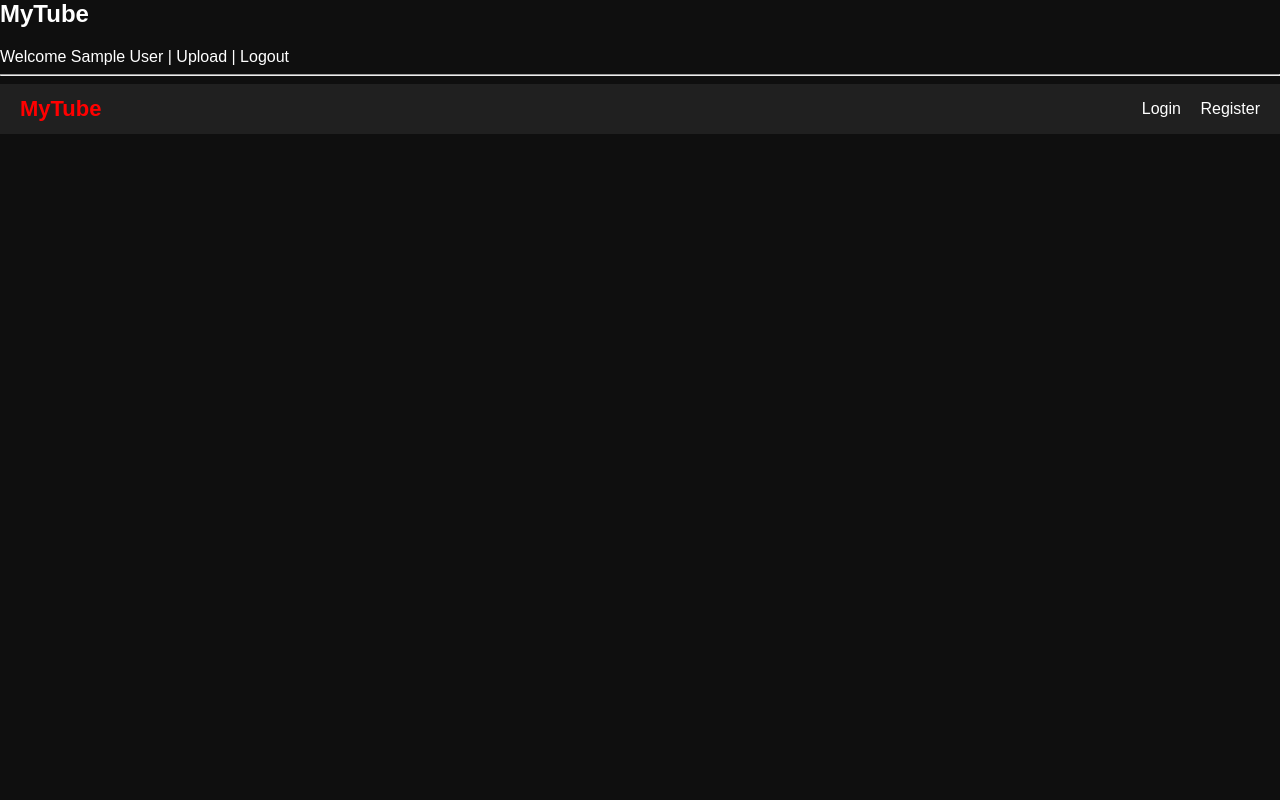
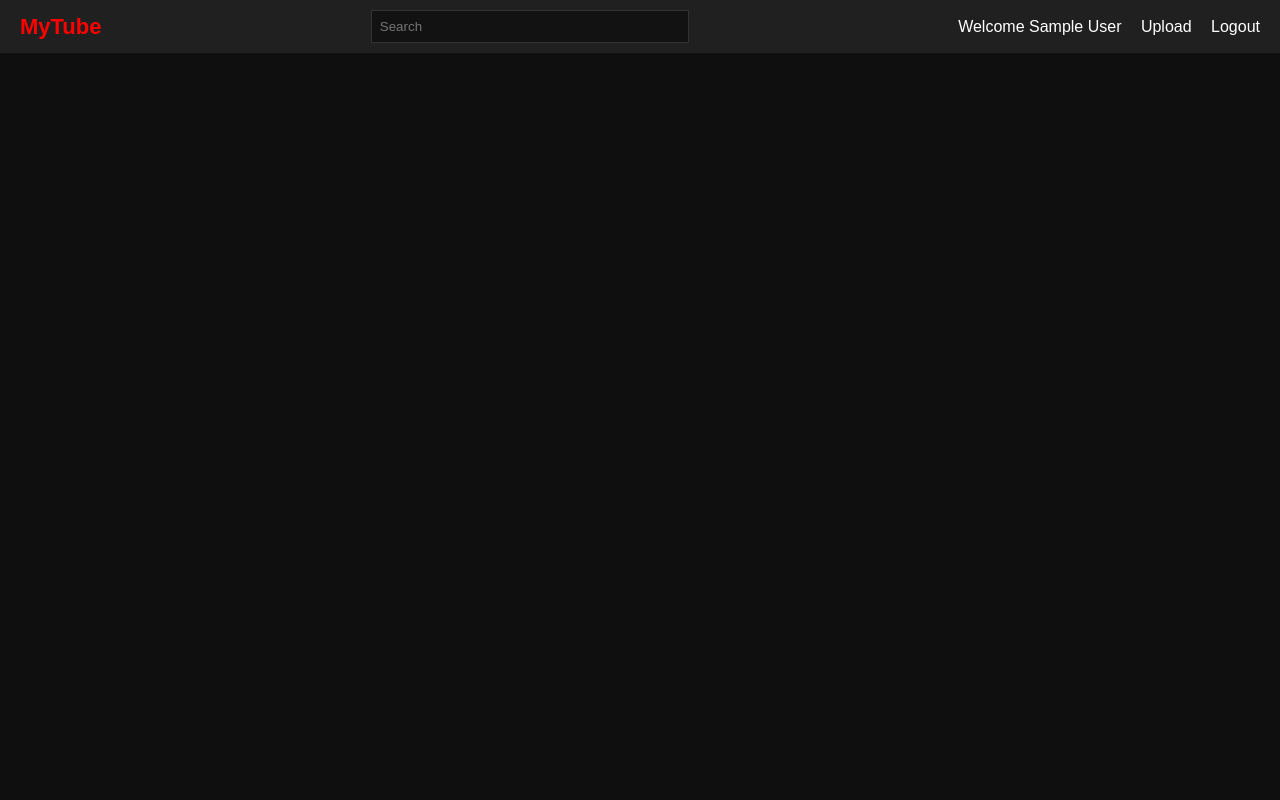
Before and after one commit to rapidcuts05-coder/my-tube, a Flask app: page / in a window 1280 px wide. Run offline with Flask 3, Linux system fonts and the light colour scheme; the visitor is signed in with stand-in values (Sample User, id 1); data comes from the database, SQL or seed files in the repository; data that the repository does not hold is empty.

Commit message:
Update index.html

```diff
--- a/templates/index.html
+++ b/templates/index.html
@@ -1,106 +1,84 @@
-<h2>MyTube</h2>
-
-{% if session.get("user") %}
-Welcome {{session["name"]}} |
-<a href="/upload">Upload</a> |
-<a href="/logout">Logout</a>
-{% else %}
-<a href="/login">Login</a> |
-<a href="/register">Register</a>
-{% endif %}
-
-<hr>
-
-{% for v in videos %}
-
-<a href="/watch/{{v[0]}}">
-<img src="/thumbs/{{v[4]}}" width="200"><br>
-<b>{{v[2]}}</b>
-</a>
-
-<p>{{v[6]}}</p>
-
-<hr>
-
-{% endfor %}
 <!DOCTYPE html>
 <html>
 <head>
-    <meta charset="utf-8">
+<meta charset="UTF-8">
 <title>MyTube</title>
+
 <style>
+
 body {
-            margin: 0;
+    margin:0;
     font-family: Arial, sans-serif;
-            background-color: #0f0f0f;
-            color: white;
+    background:#0f0f0f;
+    color:white;
 }
 
+/* TOP NAVBAR */
+
 .navbar {
-            background-color: #202020;
-            padding: 12px 20px;
-            display: flex;
-            justify-content: space-between;
-            align-items: center;
+    display:flex;
+    align-items:center;
+    justify-content:space-between;
+    background:#202020;
+    padding:10px 20px;
 }
 
 .logo {
-            font-size: 22px;
-            font-weight: bold;
-            color: red;
+    font-size:22px;
+    font-weight:bold;
+    color:red;
 }
 
-        .nav-links a {
-            color: white;
-            margin-left: 15px;
-            text-decoration: none;
+.search-box input {
+    padding:8px;
+    width:300px;
+    background:#121212;
+    border:1px solid #333;
+    color:white;
 }
 
+.nav-right a {
+    color:white;
+    margin-left:15px;
+    text-decoration:none;
+}
+
+/* VIDEO GRID */
+
 .container {
-            padding: 20px;
+    padding:20px;
 }
 
 .video-grid {
-            display: grid;
+    display:grid;
     grid-template-columns: repeat(auto-fill, minmax(250px, 1fr));
-            gap: 20px;
+    gap:20px;
 }
 
 .video-card {
-            background-color: #181818;
-            border-radius: 10px;
-            overflow: hidden;
-            transition: transform 0.2s;
+    background:#181818;
+    padding:10px;
+    border-radius:8px;
+    transition:0.2s;
 }
 
 .video-card:hover {
-            transform: scale(1.05);
+    background:#222;
 }
 
-        .thumbnail {
-            width: 100%;
-            height: 150px;
-            object-fit: cover;
-        }
-
-        .video-info {
-            padding: 10px;
+.video-card img {
+    width:100%;
+    border-radius:6px;
 }
 
 .video-title {
-            font-size: 16px;
-            font-weight: bold;
-            margin-bottom: 5px;
+    margin-top:8px;
+    font-size:16px;
 }
 
 .video-date {
-            font-size: 12px;
-            color: gray;
-        }
-
-        a {
-            text-decoration: none;
-            color: white;
+    font-size:12px;
+    color:gray;
 }
 
 </style>
@@ -109,44 +87,60 @@ Welcome {{session["name"]}} |
 <body>
 
 <div class="navbar">
-    <div class="logo">MyTube</div>
 
-    <div class="nav-links">
-        {% if session.username %}
-            Welcome {{ session.username }}
+    <div class="logo">
+        MyTube
+    </div>
+
+    <div class="search-box">
+        <input placeholder="Search">
+    </div>
+
+    <div class="nav-right">
+
+        {% if session.get("user") %}
+
+            Welcome {{session["name"]}}
+
             <a href="/upload">Upload</a>
             <a href="/logout">Logout</a>
+
         {% else %}
+
             <a href="/login">Login</a>
             <a href="/register">Register</a>
+
         {% endif %}
+
     </div>
+
 </div>
+
 
 <div class="container">
 
 <div class="video-grid">
 
-        {% for video in videos %}
-        <a href="/watch/{{ video.id }}">
+{% for v in videos %}
+
+<a href="/watch/{{v[0]}}" style="text-decoration:none;color:white;">
+
 <div class="video-card">
 
-                <img src="/thumbnails/{{ video.thumbnail }}" class="thumbnail">
-
-                <div class="video-info">
+<img src="/thumbs/{{v[4]}}">
 
 <div class="video-title">
-                        {{ video.title }}
+{{v[2]}}
 </div>
 
 <div class="video-date">
-                        {{ video.upload_date }}
+{{v[6]}}
 </div>
 
 </div>
 
-            </div>
 </a>
+
 {% endfor %}
 
 </div>
```
Lines whose indentation alone changed are shown as unchanged.
